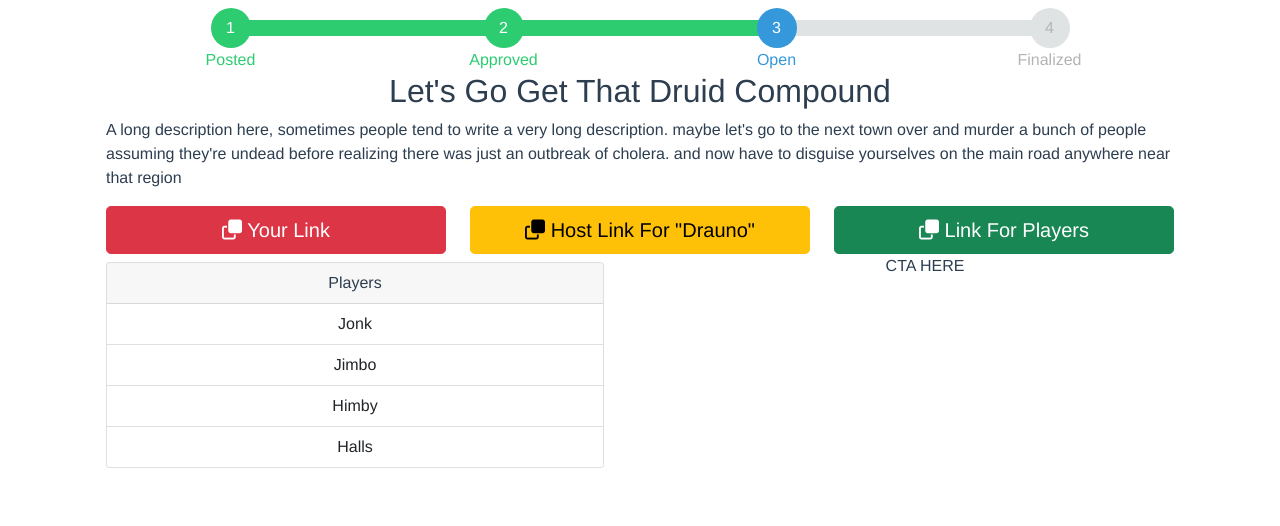
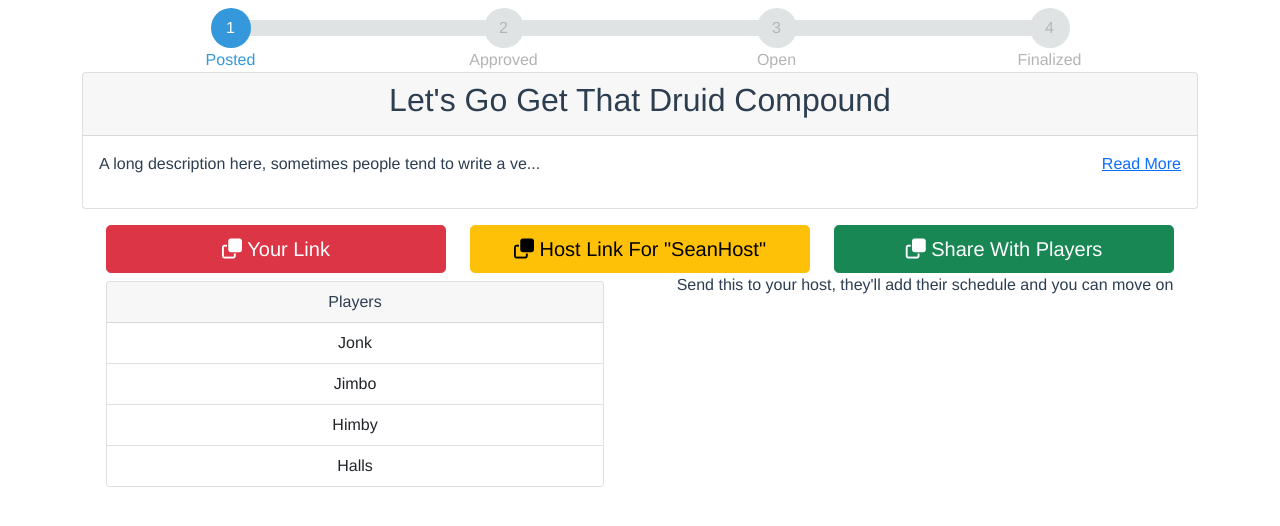
Before and after one commit to reddenx/WestMarchScheduler, a Vue app in the folder src/scheduler-client/: page /#/mock in a window 1280 px wide. Shown: the top 526 px of the page. Built offline with nearby package versions, Linux system fonts and the light colour scheme.

Commit message:
some further refinements

```diff
--- a/src/scheduler-client/package.json
+++ b/src/scheduler-client/package.json
@@ -32,7 +32,8 @@
       "ecmaVersion": 2020
     },
     "rules": {
-      "no-unused-vars": "off"
+      "no-unused-vars": "off",
+      "max-len": "off"
     }
   },
   "browserslist": [
--- a/src/scheduler-client/src/components/readonly/InfoComponent.vue
+++ b/src/scheduler-client/src/components/readonly/InfoComponent.vue
@@ -1,19 +1,49 @@
 <template>
-    <div class="container">
-        <h1>{{ session.title }}</h1>
-        <div class="expand-container">
-            <p class="description">
-                {{ session.description }}
-            </p>
+    <div class="card">
+        <div class="card-header">
+            <h1>{{ session.title }}</h1>
+        </div>
+        <div class="card-body">
+            <div class="expand-container">
+                <p v-if="!canExpandDescription" class="description">
+                    {{ session.description }}
+                </p>
+                <p v-if="canExpandDescription" class="description">
+                    {{ descriptionExpanded ? session.description : shortenedDescription }}
+                    <a v-show="!descriptionExpanded" class="float-end" @click="toggleExpand"> Read More </a>
+                </p>
+
+            </div>
         </div>
     </div>
 </template>
 
 <script>
 import { SessionViewmodel } from "../../scripts/CommonModels";
+
+const DESC_SHORTEN_LEN = 60;
+
 export default {
     props: {
         session: SessionViewmodel,
+    },
+    data: () => ({
+        descriptionExpanded: false,
+        canExpandDescription: false,
+        shortenedDescription: "",
+    }),
+    mounted() {
+        if (this.session.description.length > DESC_SHORTEN_LEN) {
+            this.shortenedDescription =
+                this.session.description.substring(0, DESC_SHORTEN_LEN) + "...";
+            this.canExpandDescription = true;
+        }
+    },
+    methods: {
+        toggleExpand() {
+            if (!this.canExpandDescription) return;
+            this.descriptionExpanded = !this.descriptionExpanded;
+        },
     },
 };
 </script>
@@ -25,6 +55,6 @@ h1 {
 }
 
 .description {
-  text-align: left;
+    text-align: left;
 }
 </style>
--- a/src/scheduler-client/src/components/readonly/LinksComponent.vue
+++ b/src/scheduler-client/src/components/readonly/LinksComponent.vue
@@ -10,14 +10,15 @@
             <div v-if="session.hostKey" class="col-12 col-lg host-link">
                 <router-link class="scheduler-link btn btn-lg btn-warning" :to="`/${session.hostKey}`">
                     <span class="fa-regular fa-clone"></span>
-                    <span v-if="session.lead"> Host Link For "{{ session.lead.name }}"</span>
-                    <span v-if="!session.lead"> Host Link</span>
+                    <span v-if="session.host"> Host Link For "{{ session.host.name }}"</span>
+                    <span v-if="!session.host && !session.leadKey"> Your Link</span>
+                    <span v-if="!session.host && session.leadKey"> Host Link</span>
                 </router-link>
             </div>
             <div class="col-12 col-lg">
                 <router-link class="scheduler-link btn btn-lg btn-success" :to="`/${session.playerKey}`">
                     <span class="fa-regular fa-clone"></span>
-                    Link For Players
+                    Share With Players
                 </router-link>
             </div>
         </div>
--- a/src/scheduler-client/src/scripts/SessionApi.js
+++ b/src/scheduler-client/src/scripts/SessionApi.js
@@ -61,7 +61,7 @@ export class SessionDto {
      * @param {String} playerKey
      * @param {String} hostKey
      * @param {String} leadKey
-     * @param {String} status
+     * @param {String} status Posted, Approved, Open, Finalized
      * @param {String} title
      * @param {String} description
      * @param {*} host
--- a/src/scheduler-client/src/views/Mockup.vue
+++ b/src/scheduler-client/src/views/Mockup.vue
@@ -5,14 +5,51 @@
         <!-- DONE -->
         <StatusComponent :session="session" />
       </div>
-      <div class="col-12">
+      <div class="col-12 mb-3">
         <!-- done enough for now -->
         <InfoComponent :session="session" />
+      </div>
+      <div class="col-12 col-lg-6 order-lg-2">
+        <div v-if="session.status == 'posted'">
+          <div v-if="session.lookupType == 'lead'">
+            Send this to your host, they'll add their schedule and you can move on
+          </div>
+          <div v-if="session.lookupType == 'host'">
+            Add your availability so the lead can pick a schedule
+          </div>
+          <div v-if="session.lookupType == 'player'">
+            Sit tight, this is still in negotiation between your leader and host
+          </div>
+        </div>
+        <div v-if="session.status == 'approved'">
+          <div v-if="session.lookupType == 'lead'">
+            Choose all your available times
+          </div>
+          <div v-if="session.lookupType == 'host'">
+            Send this to your lead, they will narrow down their available times
+          </div>
+          <div v-if="session.lookupType == 'player'">
+            Sit tight, this is still in negotiation between your leader and host
+          </div>
+        </div>
+        <div v-if="session.status == 'open'">
+          <div v-if="session.lookupType == 'lead'">
+            You can close and choose the final schedule
+          </div>
+          <div v-if="session.lookupType == 'host'">
+            Sit tight, the lead will choose the final schedule when enough players have joined
+          </div>
+          <div v-if="session.lookupType == 'player'">
+            Join Now!
+          </div>
+        </div>
+        <div v-if="session.status == 'finalized'">
+          Everything should be frozen
+        </div>
       </div>
       <div class="col-12">
         <LinksComponent :session="session" />
       </div>
-      <div class="col-12 col-lg-6 order-lg-2">CTA HERE</div>
       <div class="col-12 col-lg-6 order-lg-1">
         <PlayerListComponent :session="session" />
       </div>
@@ -38,14 +75,14 @@ export default {
   data: () => ({
     session: new SessionViewmodel(
       new SessionDto(
-        "pkey",
-        "hkey",
-        "pkey",
-        "open",
+        "playerkey",
+        "hostKey",
+        "leadKey",
+        "posted",
         "let's go get that druid compound",
         "A long description here, sometimes people tend to write a very long description. maybe let's go to the next town over and murder a bunch of people assuming they're undead before realizing there was just an outbreak of cholera. and now have to disguise yourselves on the main road anywhere near that region",
         {
-          name: "Sean",
+          name: "SeanHost",
           schedule: [
             {
               start: new Date(2023, 2, 24, 13).toISOString(),
@@ -54,7 +91,7 @@ export default {
           ],
         },
         {
-          name: "Drauno",
+          name: "DraunoLead",
           schedule: [
             {
               start: new Date(2023, 2, 24, 13).toISOString(),
@@ -103,7 +140,7 @@ export default {
         null,
         "hour"
       ),
-      "keeeyyy"
+      "leadKey"
     ),
   }),
   mounted() {},
```
